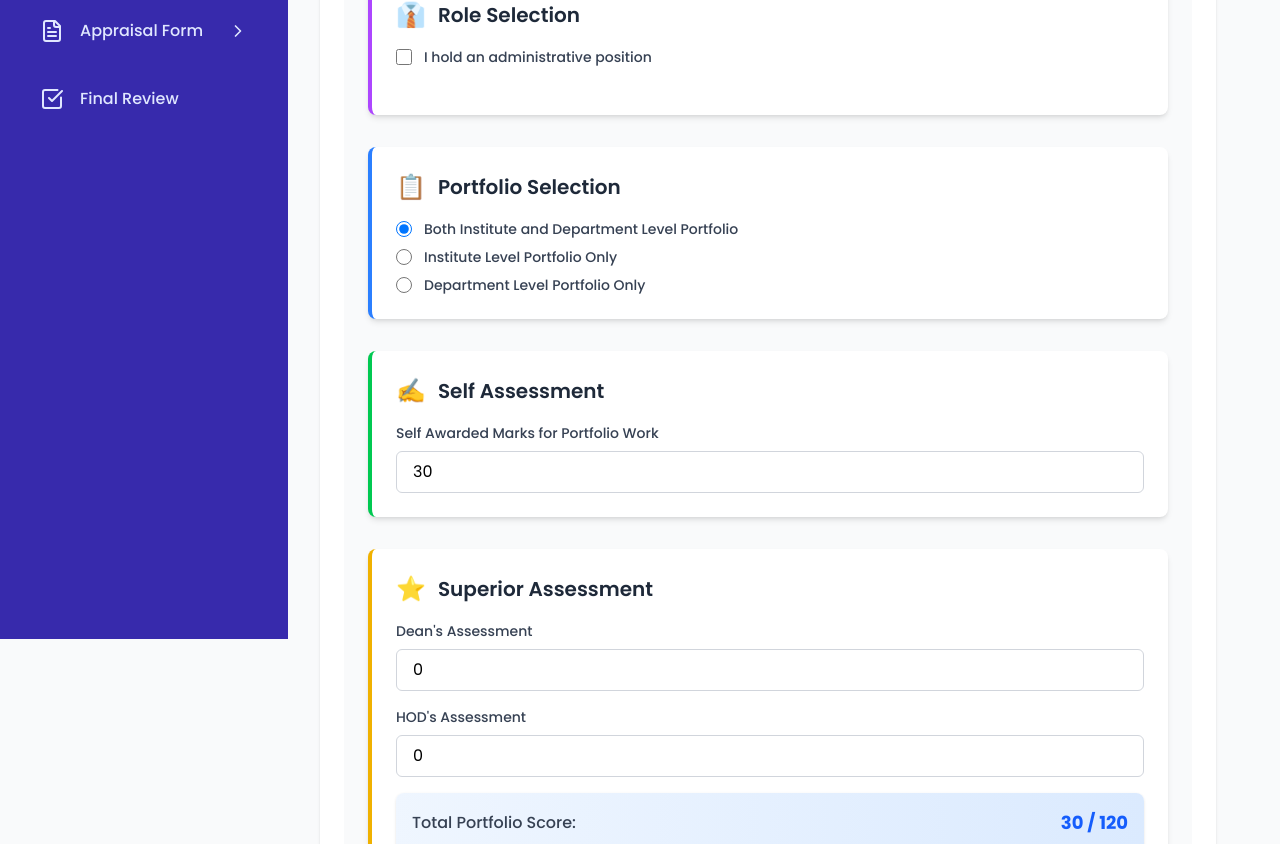
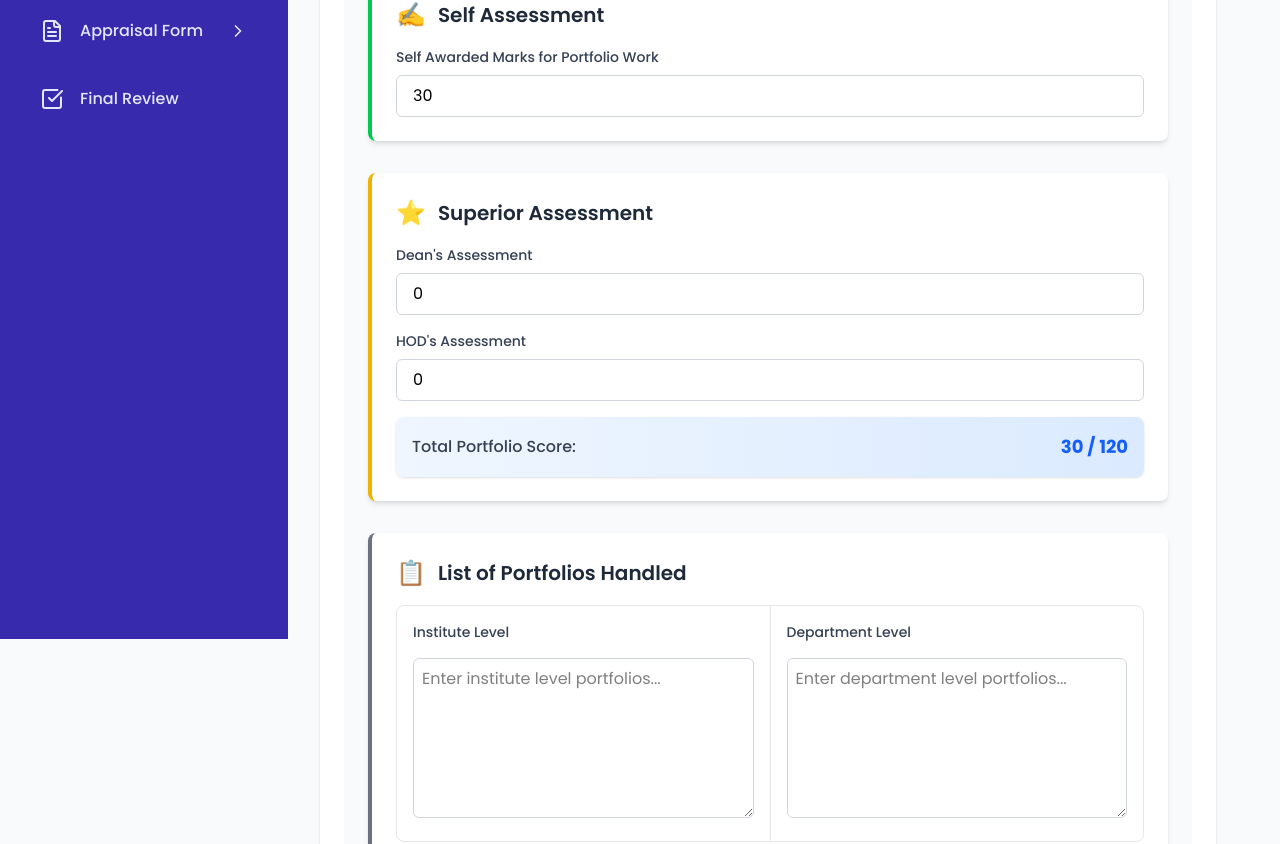
Before and after one commit to patil-rushikesh/FDW-frontend, a React (Vite) app: page /portfolio in a window 1280 px wide. Shown: the part 161-1005 px from the top of the page. Built offline with nearby package versions, Linux system fonts and the light colour scheme; sample sign-in values are in the browser's storage.

Commit message:
dynamic porflio table rendering done

```diff
--- a/src/components/forms/Portfolio.jsx
+++ b/src/components/forms/Portfolio.jsx
@@ -1,4 +1,4 @@
-import React, { useState } from "react";
+import React, { useState, useEffect } from "react";
 import { useNavigate } from "react-router-dom";
 
 const SectionCard = ({ title, icon, borderColor, children }) => (
@@ -44,7 +44,8 @@ const RadioGroup = ({ options, selectedValue, onChange }) => (
 const Portfolio = () => {
   const navigate = useNavigate();
   const userData = JSON.parse(localStorage.getItem("userData"));
-  const userRole = userData.role;
+  console.log(userData);
+  const designation = userData.desg;
 
   const [formData, setFormData] = useState({
     portfolioType: "both", // 'both', 'institute', 'department'
@@ -57,6 +58,20 @@ const Portfolio = () => {
     directorMarks: 0,
     adminDeanMarks: 0,
   });
+
+  useEffect(() => {
+    const isAdminRole =
+      designation === "deputy_director" ||
+      designation === "dean" ||
+      designation === "hod" ||
+      designation === "associate_dean";
+
+    setFormData((prev) => ({
+      ...prev,
+      isAdministrativeRole: isAdminRole,
+      administrativeRole: designation,
+    }));
+  }, [designation]);
 
   const handlePortfolioTypeChange = (value) => {
     setFormData((prev) => ({
@@ -163,57 +178,8 @@ const Portfolio = () => {
 
   return (
     <div className="max-w-7xl mx-auto p-6 space-y-8 bg-gray-50 min-h-screen">
-      {/* Administrative Role Selection */}
-      <SectionCard
-        title="Role Selection"
-        icon="👔"
-        borderColor="border-purple-500"
-      >
-        <div className="mb-6">
-          <label className="flex items-center space-x-3">
-            <input
-              type="checkbox"
-              checked={formData.isAdministrativeRole}
-              onChange={(e) =>
-                setFormData((prev) => ({
-                  ...prev,
-                  isAdministrativeRole: e.target.checked,
-                }))
-              }
-              className="h-4 w-4 text-blue-600"
-            />
-            <span className="text-sm font-medium text-gray-700">
-              I hold an administrative position
-            </span>
-          </label>
-        </div>
-
-        {formData.isAdministrativeRole && (
-          <div className="mt-4">
-            <h4 className="text-sm font-medium text-gray-700 mb-2">
-              Select your administrative role:
-            </h4>
-            <RadioGroup
-              options={[
-                { value: "deputy_director", label: "Deputy Director" },
-                { value: "dean", label: "Dean" },
-                { value: "hod", label: "HOD" },
-                { value: "associate_dean", label: "Associate Dean" },
-              ]}
-              selectedValue={formData.administrativeRole}
-              onChange={(value) =>
-                setFormData((prev) => ({
-                  ...prev,
-                  administrativeRole: value,
-                }))
-              }
-            />
-          </div>
-        )}
-      </SectionCard>
-
       {/* Portfolio Type Selection - Only show if not administrative role */}
-      {!formData.isAdministrativeRole && (
+      {designation === "Faculty" && (
         <SectionCard
           title="Portfolio Selection"
           icon="📋"
@@ -383,7 +349,9 @@ const Portfolio = () => {
           <table className="w-full">
             <tbody>
               <tr className="divide-x divide-gray-200">
-                {formData.isAdministrativeRole && (
+                {(formData.portfolioType === "both" ||
+                  formData.portfolioType === "institute" ||
+                  formData.isAdministrativeRole) && (
                   <td className="w-1/2 p-4 align-top">
                     <div className="space-y-4">
                       <label className="block text-sm font-medium text-gray-700">
@@ -396,8 +364,16 @@ const Portfolio = () => {
                     </div>
                   </td>
                 )}
+                {(formData.portfolioType === "both" ||
+                  formData.portfolioType === "department" ||
+                  formData.isAdministrativeRole) && (
                   <td
-                  className={`${formData.isAdministrativeRole ? "w-1/2" : "w-full"} p-4 align-top`}
+                    className={`${
+                      formData.portfolioType === "both" ||
+                      formData.isAdministrativeRole
+                        ? "w-1/2"
+                        : "w-full"
+                    } p-4 align-top`}
                   >
                     <div className="space-y-4">
                       <label className="block text-sm font-medium text-gray-700">
@@ -409,6 +385,7 @@ const Portfolio = () => {
                       />
                     </div>
                   </td>
+                )}
               </tr>
             </tbody>
           </table>
```
Lines whose indentation alone changed are shown as unchanged.
